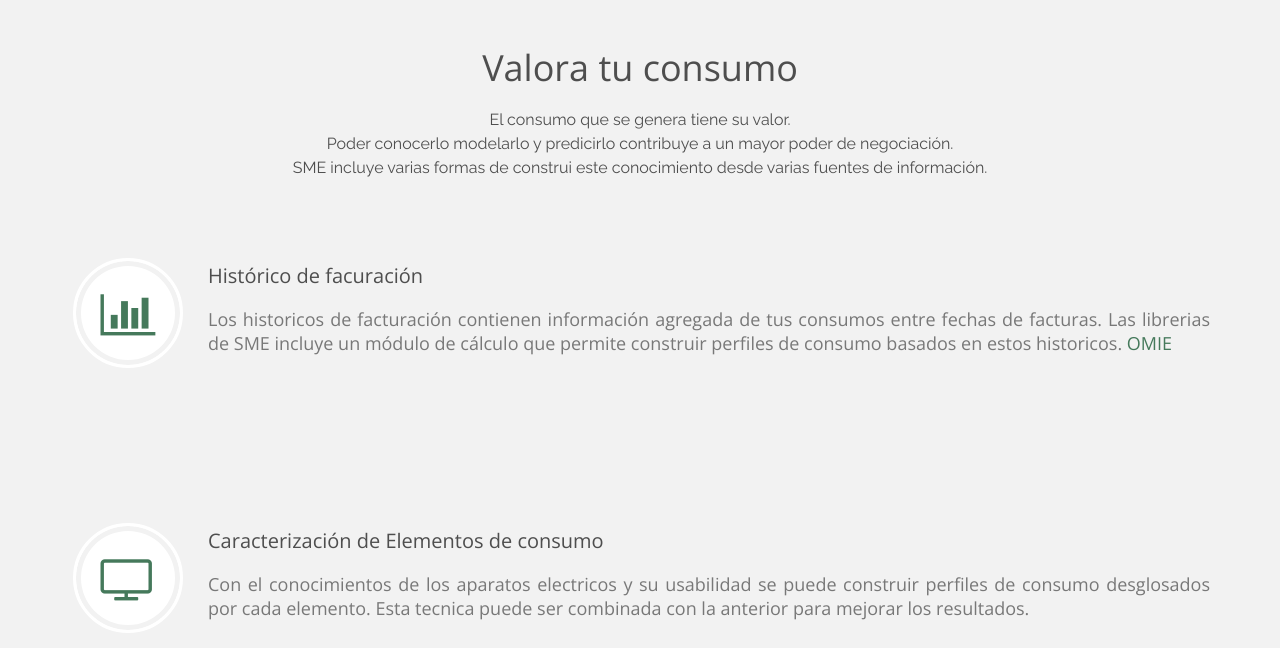
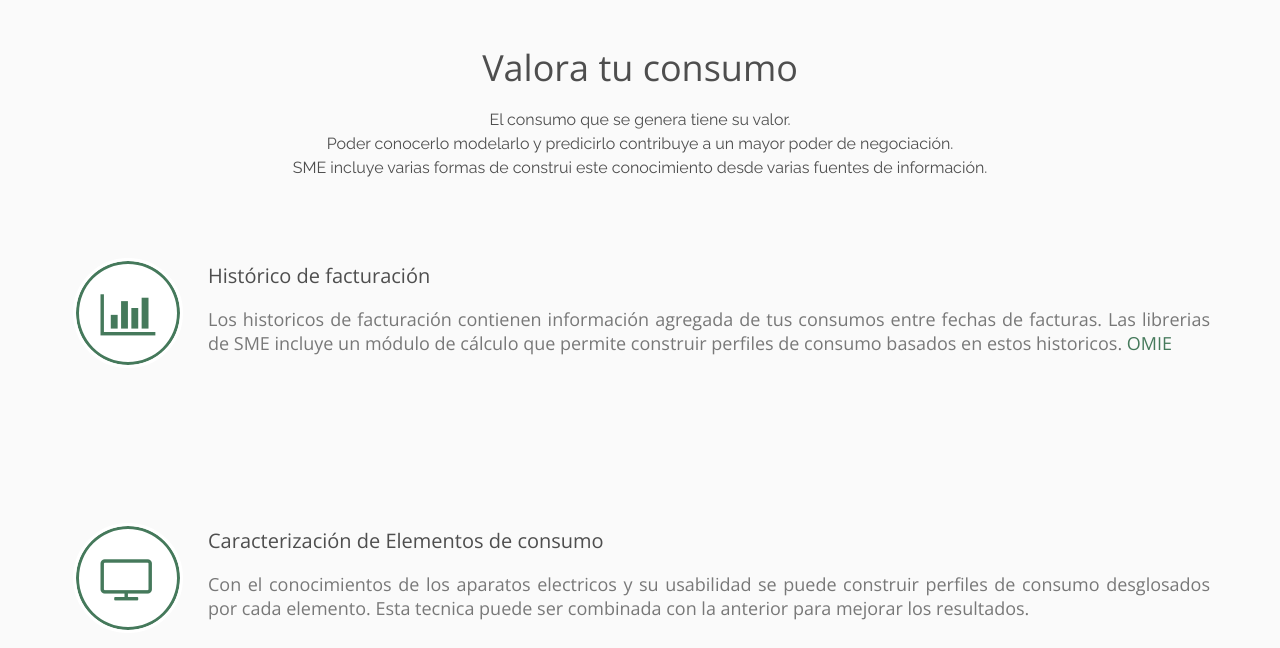
Before and after one commit to ekergy/sme, a plain HTML site: page index.html in a window 1280 px wide. Shown: the part 752-1400 px from the top of the page. Drawn offline with nearby package versions, Linux system fonts and the light colour scheme.

Commit message:
He cambiado la imagen principal y le he dado estilos a los iconos

```diff
--- a/css/main.css
+++ b/css/main.css
@@ -575,7 +575,7 @@ input.search-form:hover {
 }
 
 #feature {
-  background: #f2f2f2;
+  background: rgb(250,250,250);
   padding-bottom: 40px;
 }
 
@@ -612,8 +612,8 @@ input.search-form:hover {
   background: #ffffff;
   color: #45795B;
   border: 3px solid #ffffff;
-  box-shadow: inset 0 0 0 5px #f2f2f2;
-  -webkit-box-shadow: inset 0 0 0 5px #f2f2f2;
+  box-shadow: inset 0 0 0 3px #45795B;
+  -webkit-box-shadow: inset 0 0 0 3px #45795B;
   -webkit-transition: 500ms;
   -moz-transition: 500ms;
   -o-transition: 500ms;
@@ -626,7 +626,7 @@ input.search-form:hover {
   background: #45795B;
   color: #fff;
   box-shadow: inset 0 0 0 5px #45795B;
-  -webkit-box-shadow: inset 0 0 0 5px #45795B;
+  -webkit-box-shadow: inset 0 0 0 3px #45795B;
   border: 3px solid #45795B;
 }
 
--- a/index.html
+++ b/index.html
@@ -62,7 +62,7 @@
                 <li data-target="#main-slider" data-slide-to="1"></li>
             </ol>
             <div class="carousel-inner">
-                <div class="item active" style="background-image: url(images/header1Desktop.png)">
+                <div class="item active" style="background-image: url(images/lights-light.jpg)">
                     <div class="container">
                          <div class="row slide-margin">
                             <div >
@@ -103,7 +103,7 @@
                     <div class="col-md-12 col-sm-12 wow fadeInDown content-auto" data-wow-duration="1000ms" data-wow-delay="600ms">
                         <div class="feature-wrap">
                             <a href="" target="_blank"><i class="fa fa-bar-chart"></i></a>
-                            <h2 class="text-justify">Histórico de facuración</h2>
+                            <h2 class="text-justify">Histórico de facturación</h2>
                             <h3 class="text-justify">Los historicos de facturación contienen información agregada de tus consumos entre fechas de facturas. Las librerias de SME incluye un módulo de cálculo que permite construir perfiles de consumo basados en estos historicos.<a href="http://www.omie.es" target="_blank"> OMIE </a></h3>
                         </div>
                     </div><!--/.col-md-12-->
```
Also changed, not shown: 1 other file.
